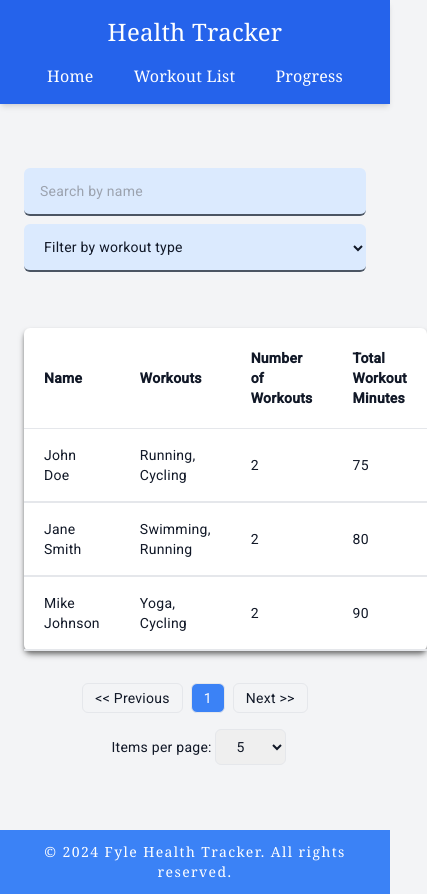
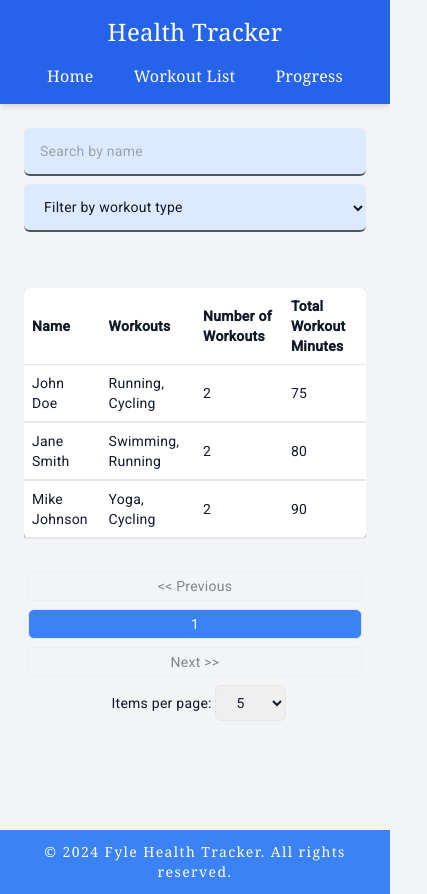
Before and after one commit to itsindrajput/health-tracker, an Angular app: page /workout-list in a window 390 px wide. Shown: the whole page, 427 px wide, since content can reach past the window. Built offline with nearby package versions, Linux system fonts and the light colour scheme.

Commit message:
Fixed Some UI

```diff
--- a/src/app/workout-list/workout-list.component.html
+++ b/src/app/workout-list/workout-list.component.html
@@ -1,16 +1,16 @@
-<div class="max-w-4xl mx-auto p-6 place-content-center min-h-[86vh]">
+<div class="max-w-4xl mx-auto p-6 min-h-[86vh]">
   <div class="flex flex-col md:flex-row md:justify-between mb-12">
     <input
       type="text"
       [(ngModel)]="searchTerm"
       (input)="applyFilters()"
       placeholder="Search by name"
-      class="mb-2 md:mb-0 px-4 py-2 bg-blue-100 border-b-2 border-gray-600 rounded-md h-12 md:w-2/5"
+      class="mb-2 md:mb-0 px-4 py-2 bg-blue-100 border-b-2 border-gray-600 rounded-md h-12 md:w-2/5 w-full"
     />
     <select
       [(ngModel)]="filterType"
       (change)="applyFilters()"
-      class="mb-2 md:mb-0 px-4 py-2 bg-blue-100 border-b-2 border-gray-600 rounded-md h-12 md:w-2/5 cursor-pointer"
+      class="mb-2 md:mb-0 px-4 py-2 bg-blue-100 border-b-2 border-gray-600 rounded-md h-12 md:w-2/5 w-full cursor-pointer"
     >
       <option value="">Filter by workout type</option>
       <option value="All">All</option>
@@ -22,32 +22,39 @@
     </select>
   </div>
 
+  <div class="overflow-x-auto">
     <table
       class="min-w-full bg-white table-auto text-left border-collapse rounded-md shadow-md shadow-neutral-500"
     >
       <thead>
         <tr>
-        <th class="p-5 border-b">Name</th>
-        <th class="p-5 border-b">Workouts</th>
-        <th class="p-5 border-b">Number of Workouts</th>
-        <th class="p-5 border-b">Total Workout Minutes</th>
+          <th class="p-2 md:p-5 border-b">Name</th>
+          <th class="p-2 md:p-5 border-b">Workouts</th>
+          <th class="p-2 md:p-5 border-b">Number of Workouts</th>
+          <th class="p-2 md:p-5 border-b">Total Workout Minutes</th>
         </tr>
       </thead>
       <tbody>
         <tr *ngFor="let user of paginatedUsers" class="text-left">
-        <td class="border-b-2 px-5 py-4">{{ user.name }}</td>
-        <td class="border-b-2 px-5 py-4">{{ getWorkoutTypes(user) }}</td>
-        <td class="border-b-2 px-5 py-4">{{ user.workouts.length }}</td>
-        <td class="border-b-2 px-5 py-4">{{ getTotalWorkoutMinutes(user) }}</td>
+          <td class="border-b-2 px-2 md:px-5 py-2 md:py-4">{{ user.name }}</td>
+          <td class="border-b-2 px-2 md:px-5 py-2 md:py-4">
+            {{ getWorkoutTypes(user) }}
+          </td>
+          <td class="border-b-2 px-2 md:px-5 py-2 md:py-4">
+            {{ user.workouts.length }}
+          </td>
+          <td class="border-b-2 px-2 md:px-5 py-2 md:py-4">
+            {{ getTotalWorkoutMinutes(user) }}
+          </td>
         </tr>
       </tbody>
     </table>
-
-  <div class="mt-8 flex justify-center flex-wrap">
+  </div>
+  <div class="mt-8 flex justify-center flex-wrap max-[500px]:flex-col">
     <button
       (click)="goToPage(currentPage - 1)"
       [disabled]="currentPage === 1"
-      class="px-3 py-1 mx-1 mb-2 md:mb-0 border rounded-md cursor-pointer"
+      class="px-3 py-1 mx-1 mb-2 md:mb-0 border rounded-md cursor-pointer disabled:opacity-50"
     >
       &lt;&lt; Previous
     </button>
@@ -63,12 +70,12 @@
     <button
       (click)="goToPage(currentPage + 1)"
       [disabled]="currentPage === pagesArray.length"
-      class="px-3 py-1 mx-1 mb-2 md:mb-0 border rounded-md cursor-pointer"
+      class="px-3 py-1 mx-1 mb-2 md:mb-0 border rounded-md cursor-pointer disabled:opacity-50"
     >
       Next &gt;&gt;
     </button>
 
-    <div class="ml-2 mt-2 md:mt-0">
+    <div class="ml-2 min-[800px]mt-2 md:mt-0 max-[500px]:text-center">
       <label for="itemsPerPage">Items per page: </label>
       <select
         id="itemsPerPage"
```
Lines whose indentation alone changed are shown as unchanged.
